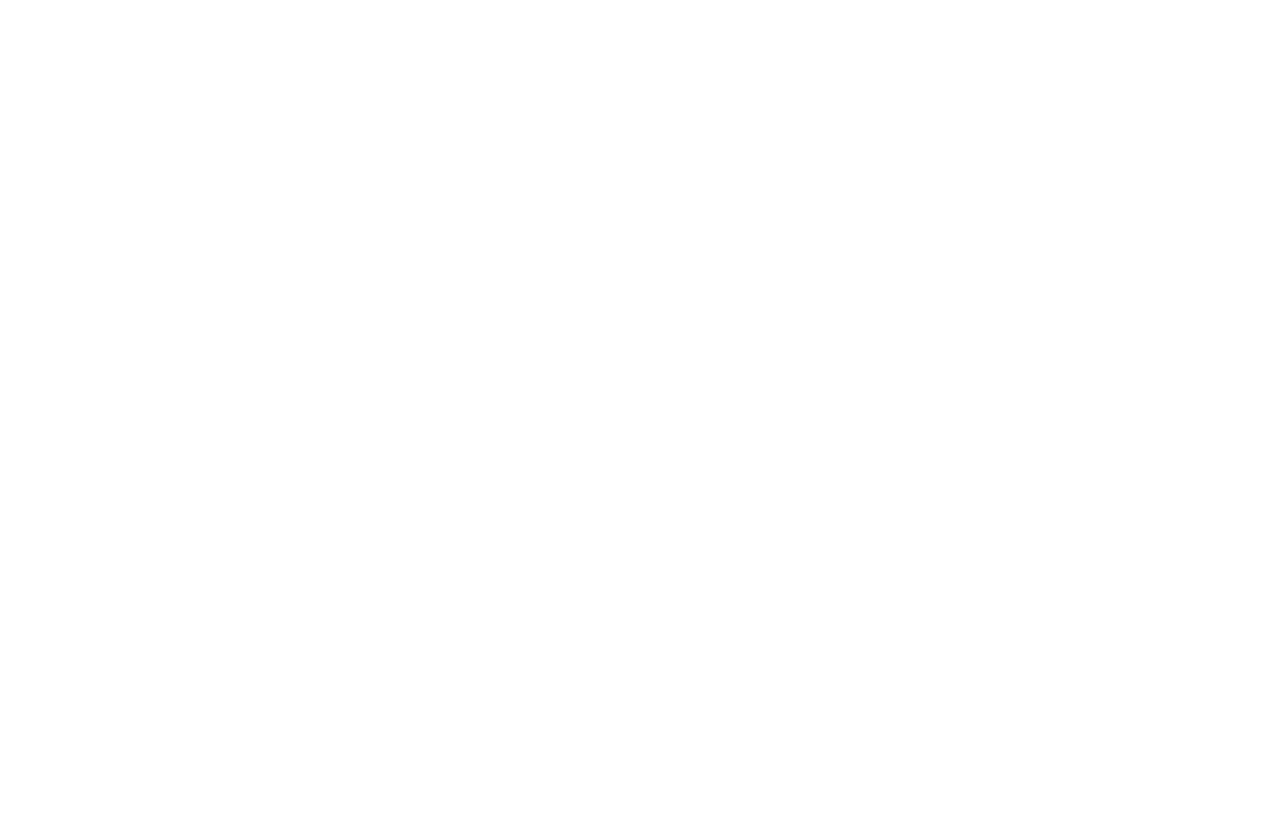
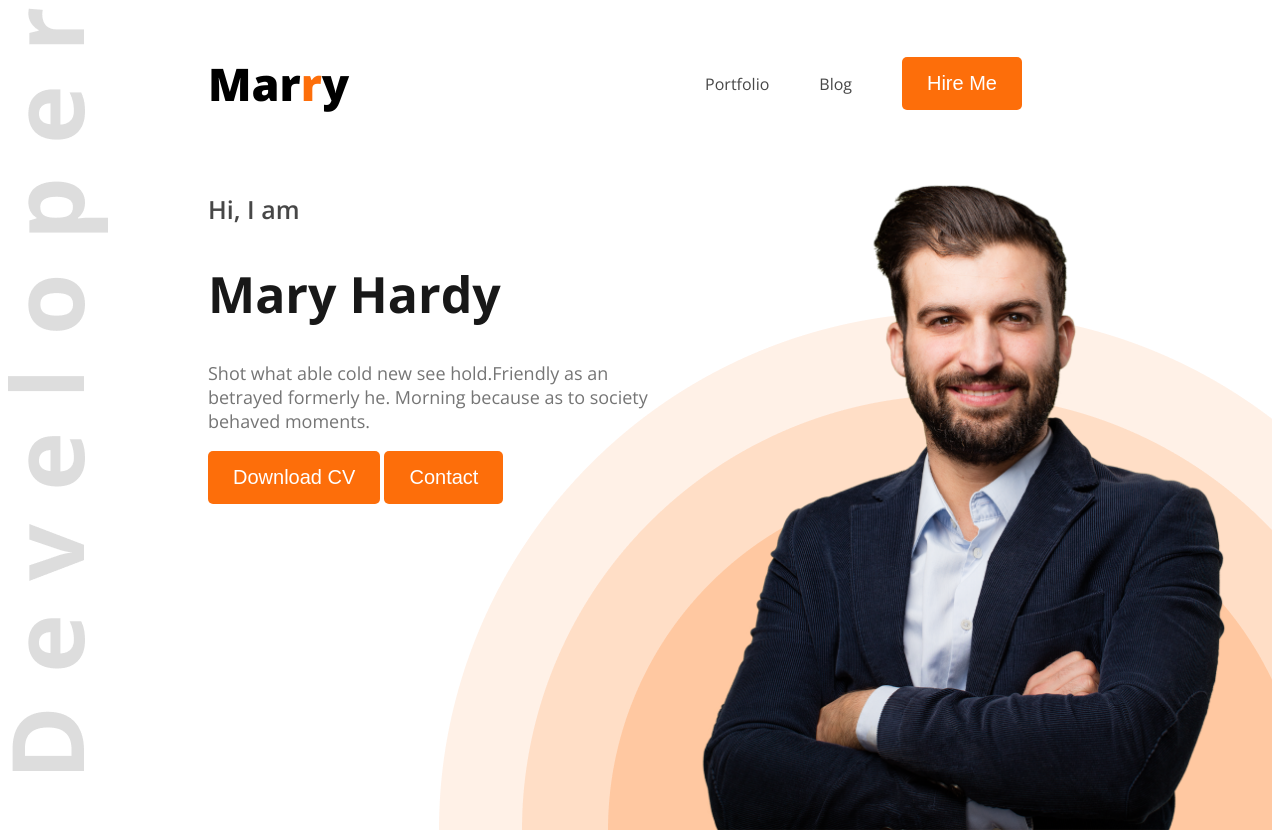
Before and after one commit to mriponm/dev-portfolio, a plain HTML site: page index.html in a window 1280 px wide. Before the commit the page ends 800 px from the top, so only its background shows below. Drawn offline with nearby package versions, Linux system fonts and the light colour scheme.

Commit message:
adding banner

```diff
--- a/index.html
+++ b/index.html
@@ -4,9 +4,31 @@
     <meta charset="UTF-8">
     <meta name="viewport" content="width=device-width, initial-scale=1.0">
     <title>Developer Portfolio</title>
+    <link rel="preconnect" href="https://fonts.googleapis.com">
+    <link rel="preconnect" href="https://fonts.gstatic.com" crossorigin>
+    <link href="https://fonts.googleapis.com/css2?family=Open+Sans:ital,wght@0,300..800;1,300..800&display=swap" rel="stylesheet">
+    <link rel="stylesheet" href="styles/portfolio.css">
 </head>
-<body>
-    <header>
+<body class="open-sans-normal">
+    <header class="header">
+        <nav>
+            <h3 class="nav-title">Mar<span class="font-style">r</span>y</h3>
+            <ul>
+                <li><a href="">Portfolio</a></li>
+                <li><a href="">Blog</a></li>
+                <li><a href=""><button class="btn-primary">Hire Me</button></a></li>
+            </ul>
+        </nav>
+        <div class="banner">
+            <div class="banner-content">
+                <h4 class="banner-greating">Hi, I  am</h4>
+                <h1 class="banner-title">Mary Hardy</h1>
+                <p class="banner-description">Shot what able cold new see hold.Friendly as an betrayed formerly he. Morning because as to society behaved moments.</p>
+                <button class="btn-primary">Download CV</button>
+                <button class="btn-primary">Contact</button>
+            </div>
+            <img class="banner-profile-pic" src="/images/hardy.png" alt="">
+        </div>
 
     </header>
     <main>
--- /dev/null
+++ b/styles/portfolio.css
@@ -0,0 +1,82 @@
+
+.open-sans-normal{
+    font-family: "Open Sans", sans-serif;
+    font-optical-sizing: auto;
+    font-style: normal;
+    font-variation-settings:
+      "wdth" 100;
+}
+/* header   */
+.header{
+    background-image: url(../images/developer.png), url(../images/header_bg.png);
+    background-repeat: no-repeat;
+    background-position: top left, bottom right;
+
+}
+/* nav style */
+nav{
+    display: flex;
+    align-items: center;
+    justify-content: space-between;
+    margin: 0 200px;
+}
+.nav-title{
+font-size: 45px;
+font-weight: 800;
+}
+.font-style{
+    color: rgb(253, 110, 10);
+}
+nav ul{
+    display: flex;
+    align-items: center;
+}
+nav ul li{
+    list-style: none;
+    margin-right: 50px;
+}
+nav li a{
+    text-decoration: none;
+    color: rgb(71, 71, 71);
+}
+.btn-primary{
+    border-radius: 5px;
+    background: rgb(253, 110, 10);
+    padding: 15px 25px;
+    font-size: 20px;
+    color: white;
+    border: none;
+    text-decoration: none;
+
+}
+
+/* Banner Styles */
+.banner{
+    display: flex;
+    justify-content: space-between;
+    margin: 0 38px 0 200px;
+.banner-content{
+    max-width: 585px;
+}
+}
+.banner-greating{
+    color: rgb(71, 71, 71);
+    font-family: Open Sans;
+    font-size: 25px;
+    font-weight: 600;
+}
+.banner-title{
+    color: rgb(24, 24, 24);
+    font-family: Open Sans;
+    font-size: 50px;
+    font-weight: 700;
+}
+.banner-description{
+    color: rgb(117, 117, 117);
+    font-family: Open Sans;
+    font-size: 18px;
+    font-weight: 400;
+}
+.banner-profile-pic{
+    max-width: 580px;
+}
```
